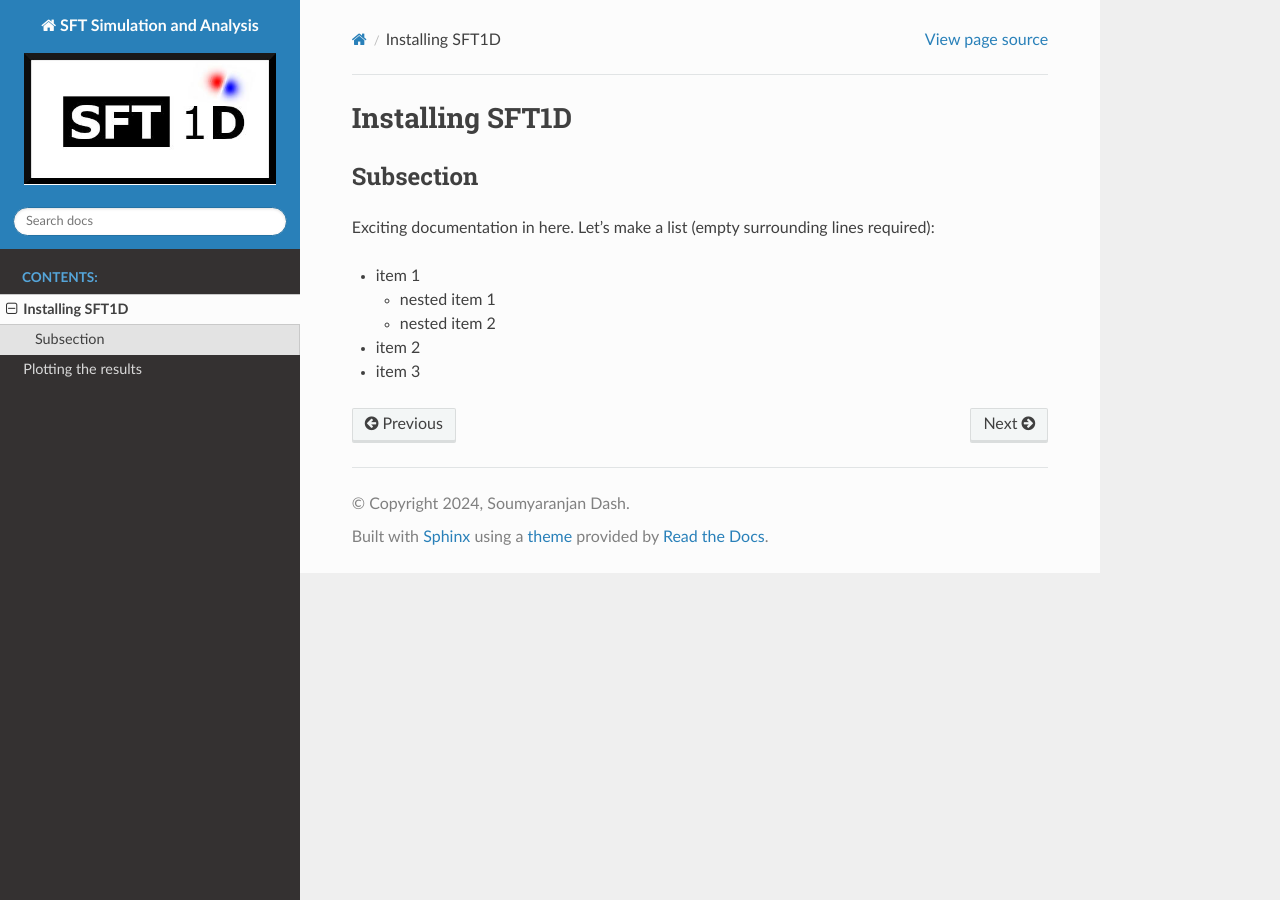
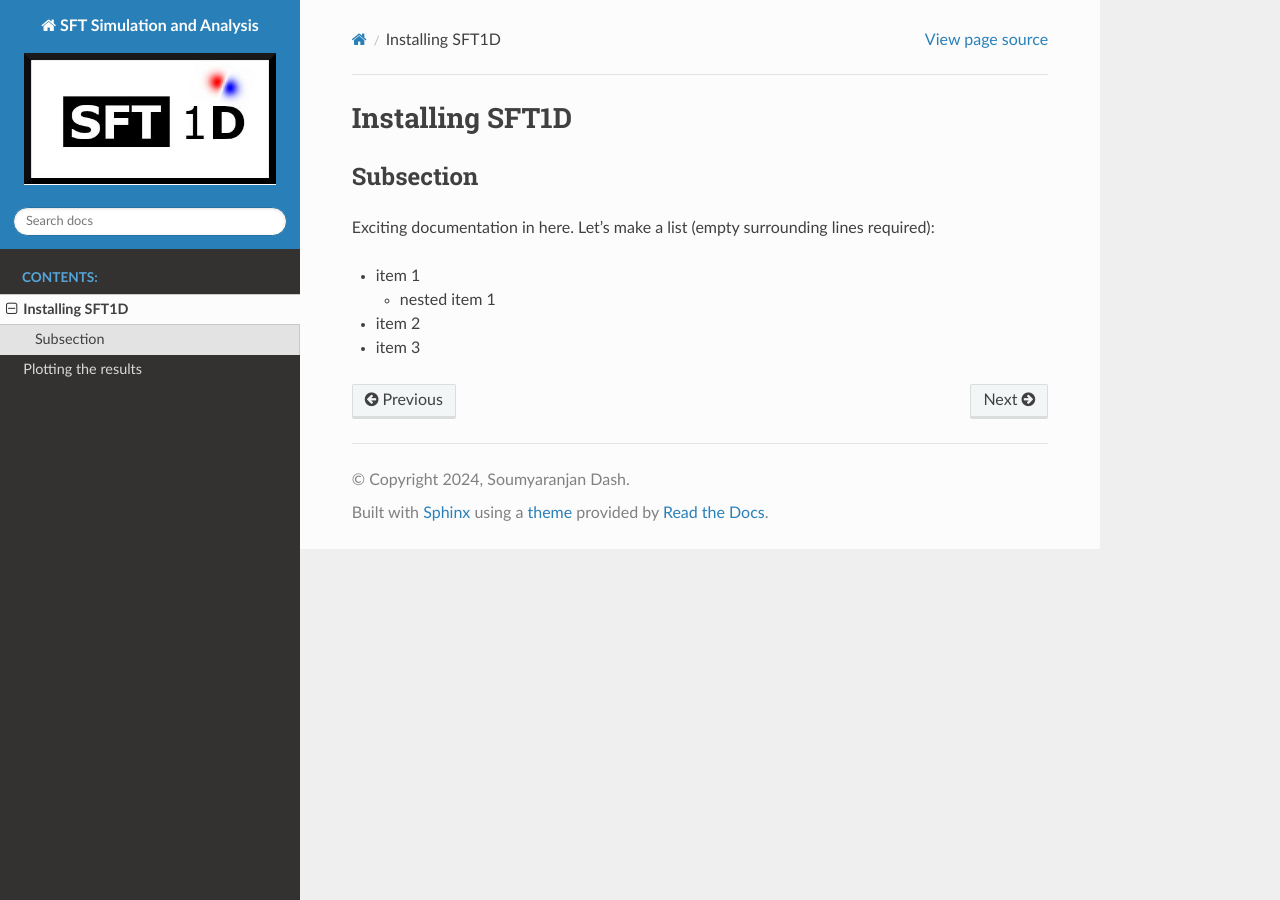
Before and after one commit to sr-dash/SFT-1D, a Sphinx documentation site: the page built from docs/some-feature.md, in a window 1280 px wide. Built offline with Sphinx 7.4.7 and the Read the Docs theme 2.0.0, drawn with Linux system fonts in a browser that asks for light colours.

Commit message:
Testing the modifications.

```diff
--- a/docs/some-feature.md
+++ b/docs/some-feature.md
@@ -8,7 +8,6 @@ Let's make a list (empty surrounding lines required):
 - item 1
 
   - nested item 1
-  - nested item 2
 
 - item 2
 - item 3
```
